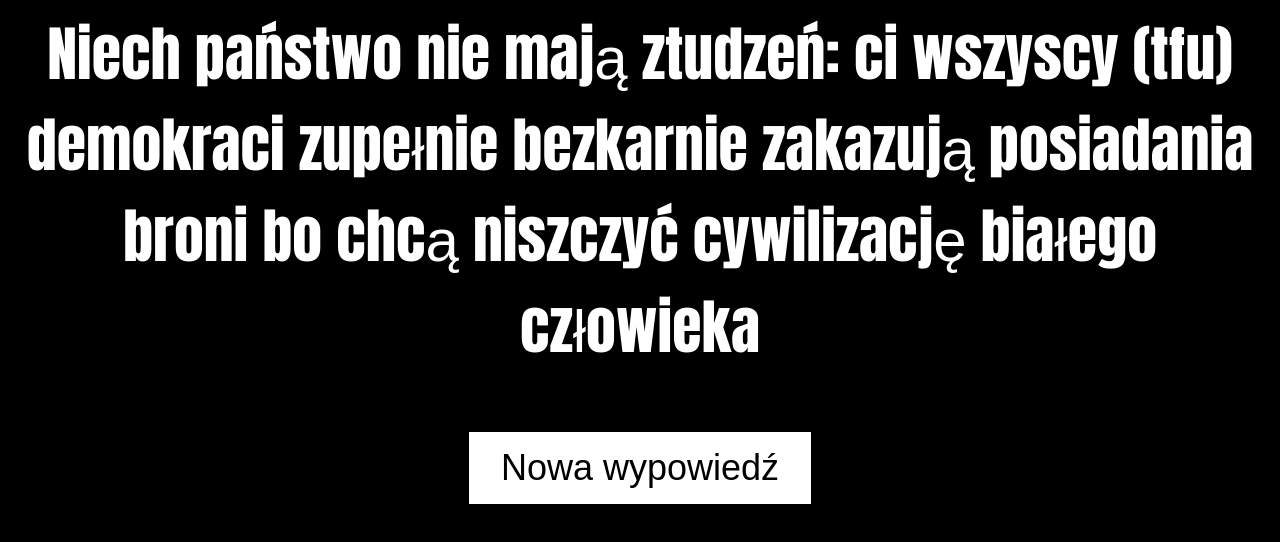
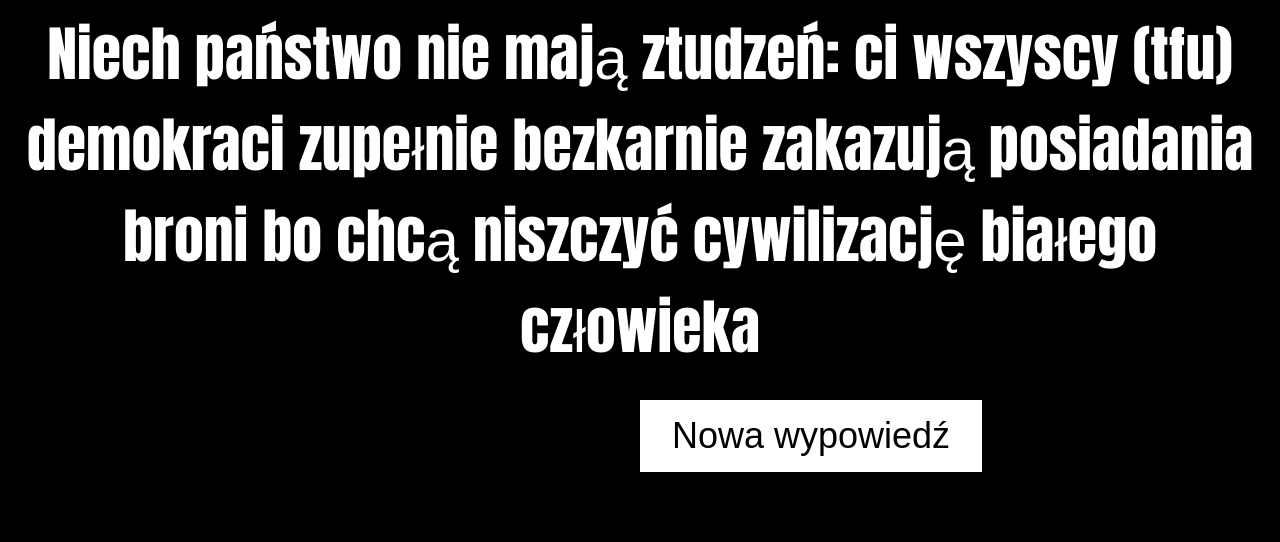
Before and after one commit to Kkwolek98/Kkwolek98.github.io, a plain HTML site: page korwin.html in a window 1280 px wide. Drawn offline with Linux system fonts and the light colour scheme.

Commit message:
Update korwin.html

```diff
--- a/korwin.html
+++ b/korwin.html
@@ -16,6 +16,8 @@
             text-decoration: none;
             display: inline-block;
             font-size: 36px;
+            position: absolute;
+            top: 50%;
 }
 
     </style>
```
